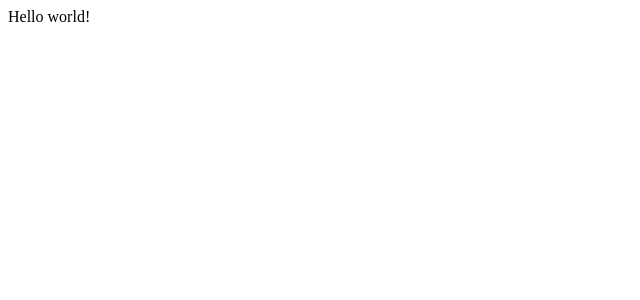
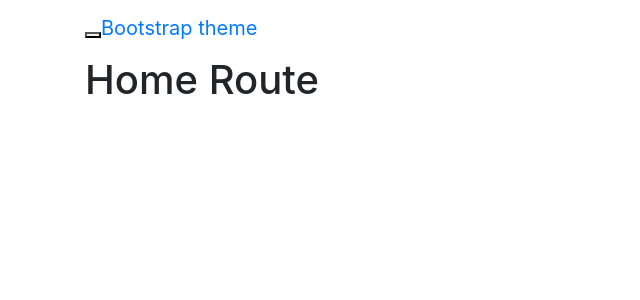
Before and after one commit to justricky21/MEAN-Stack-With-Angular-2-Tutorial, an Angular app in the folder client/: page / in a window 1280 px wide. Shown: the top 300 px of the page, without its empty margins (0-640 px from the left). Built offline with nearby package versions, Linux system fonts and the light colour scheme.

Commit message:
Added navbar and home components. Looks ugly, needs work!

```diff
--- a/client/src/app/app-routing.module.ts
+++ b/client/src/app/app-routing.module.ts
@@ -1,7 +1,12 @@
 import { NgModule } from '@angular/core';
 import { Routes, RouterModule } from '@angular/router';
+import { HomeComponent } from './components/home/home.component'
 
-const routes: Routes = [];
+const routes: Routes = [
+  { path: '', component: HomeComponent }
+  // { path "**", component" PageNotFoundComponent }
+
+];
 
 @NgModule({
   imports: [RouterModule.forRoot(routes)],
--- a/client/src/app/app.component.html
+++ b/client/src/app/app.component.html
@@ -1 +1,5 @@
-{{title}}
+<app-navbar></app-navbar>
+
+<div class="container">
+  <router-outlet></router-outlet>
+</div>
--- a/client/src/app/app.module.ts
+++ b/client/src/app/app.module.ts
@@ -3,10 +3,14 @@ import { NgModule } from '@angular/core';
 
 import { AppRoutingModule } from './app-routing.module';
 import { AppComponent } from './app.component';
+import { NavbarComponent } from './components/navbar/navbar.component';
+import { HomeComponent } from './components/home/home.component';
 
 @NgModule({
   declarations: [
-    AppComponent
+    AppComponent,
+    NavbarComponent,
+    HomeComponent
   ],
   imports: [
     BrowserModule,
--- /dev/null
+++ b/client/src/app/components/home/home.component.html
@@ -0,0 +1 @@
+<h1 class="page-header">Home Route</h1>
--- /dev/null
+++ b/client/src/app/components/home/home.component.ts
@@ -0,0 +1,15 @@
+import { Component, OnInit } from '@angular/core';
+
+@Component({
+  selector: 'app-home',
+  templateUrl: './home.component.html',
+  styleUrls: ['./home.component.css']
+})
+export class HomeComponent implements OnInit {
+
+  constructor() { }
+
+  ngOnInit() {
+  }
+
+}
--- /dev/null
+++ b/client/src/app/components/navbar/navbar.component.html
@@ -0,0 +1,24 @@
+<!-- Fixed navbar -->
+<nav class="navbar navbar-default">
+  <div class="container">
+    <div class="navbar-header">
+      <button type="button" class="navbar-toggle collapsed" data-toggle="collapse" data-target="#navbar" aria-expanded="false" aria-controls="navbar">
+        <span class="sr-only">Toggle navigation</span>
+        <span class="icon-bar"></span>
+        <span class="icon-bar"></span>
+        <span class="icon-bar"></span>
+      </button>
+      <a class="navbar-brand" href="#">Bootstrap theme</a>
+    </div>
+    <div id="navbar" class="navbar-collapse collapse">
+      <ul class="nav navbar-nav navbar-left">
+        <li class="active"><a href="#">Home</a></li>
+      </ul>
+      <ul class="nav navbar-nav navbar-righr">
+        <li><a href="#">About</a></li>
+        <li><a href="#">Contact</a></li>
+      </ul>
+    </div>
+    <!--/.nav-collapse -->
+  </div>
+</nav>
--- /dev/null
+++ b/client/src/app/components/navbar/navbar.component.ts
@@ -0,0 +1,15 @@
+import { Component, OnInit } from '@angular/core';
+
+@Component({
+  selector: 'app-navbar',
+  templateUrl: './navbar.component.html',
+  styleUrls: ['./navbar.component.css']
+})
+export class NavbarComponent implements OnInit {
+
+  constructor() { }
+
+  ngOnInit() {
+  }
+
+}
--- a/client/src/index.html
+++ b/client/src/index.html
@@ -4,11 +4,13 @@
   <meta charset="utf-8">
   <title>Client</title>
   <base href="/">
-
+  <link href="https://stackpath.bootstrapcdn.com/bootstrap/4.3.1/css/bootstrap.min.css" rel="stylesheet" integrity="sha384-ggOyR0iXCbMQv3Xipma34MD+dH/1fQ784/j6cY/iJTQUOhcWr7x9JvoRxT2MZw1T" crossorigin="anonymous">
   <meta name="viewport" content="width=device-width, initial-scale=1">
   <link rel="icon" type="image/x-icon" href="favicon.ico">
 </head>
 <body>
   <app-root></app-root>
+  <script src="https://code.jquery.com/jquery-3.4.1.js" integrity="sha256-WpOohJOqMqqyKL9FccASB9O0KwACQJpFTUBLTYOVvVU=" crossorigin="anonymous"></script>
+  <script src="https://stackpath.bootstrapcdn.com/bootstrap/4.3.1/js/bootstrap.min.js" integrity="sha384-JjSmVgyd0p3pXB1rRibZUAYoIIy6OrQ6VrjIEaFf/nJGzIxFDsf4x0xIM+B07jRM" crossorigin="anonymous"></script>
 </body>
 </html>
```
Also changed, not shown: client/src/app/components/home/home.component.css (added), client/src/app/components/navbar/navbar.component.css (added), 2 other files (tests, documents, lock files or other folders).
